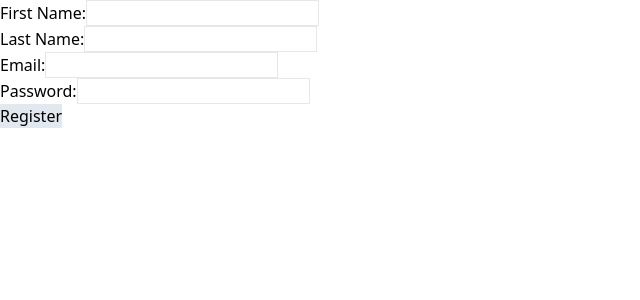
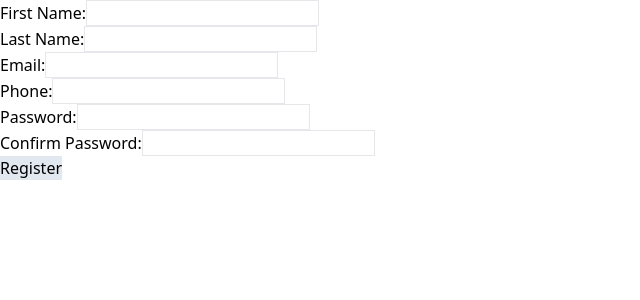
Before and after one commit to iamvetle/authentication, a Vue app in the folder frontend/: page /register in a window 1280 px wide. Shown: the top 300 px of the page, without its empty margins (0-640 px from the left). Built offline with nearby package versions, Linux system fonts and the light colour scheme.

Commit message:
fixed the register.vue properly, but still cant send

```diff
--- a/frontend/src/components/Register.vue
+++ b/frontend/src/components/Register.vue
@@ -2,42 +2,47 @@
     <div>
       <form @submit.prevent="submitForm">
         <div>
-          <label for="firstName">First Name:</label>
-          <input class="border" v-model="form.firstName" id="firstName" />
-          <div v-if="!v$.form.firstName.$pending && !v$.form.firstName.required">
+          <label for="first_name">First Name:</label>
+          <input class="border" v-model="first_name" id="first_name"/>
+          <div v-if="v$.first_name.$error">
             First name is required.
           </div>
         </div>
 
         <div>
-          <label for="lastName">Last Name:</label>
-          <input class="border" v-model="form.lastName" id="lastName" />
-          <div v-if="!v$.form.lastName.$pending && !v$.form.lastName.required">
+          <label for="last_name">Last Name:</label>
+          <input class="border" v-model="last_name" id="last_name" />
+          <div v-if="v$.last_name.$error">
             Last name is required.
           </div>
         </div>
 
-        <!-- <div>
-          <label for="username">Username:</label>
-          <input v-model="form.username" id="username" />
-          <div v-if="!v$.form.username.$pending && !v$.form.username.minLength">
-            Username must be at least 3 characters long.
-          </div>
-        </div> -->
-
         <div>
           <label for="email">Email:</label>
-          <input class="border" v-model="form.email" id="email" type="email" />
-          <div v-if="!v$.form.email.$pending && !v$.form.email.email">
+          <input class="border" v-model="email" id="email" type="email" />
+          <div v-if="v$.email.$error">
             Please enter a valid email address.
           </div>
         </div>
 
         <div>
+            <label for="phone">Phone:</label>
+            <input class="border" v-model="phone" id="phone" />
+        </div>
+
+        <div>
           <label for="password">Password:</label>
-          <input class="border" v-model="form.password" id="password" type="password" />
-          <div v-if="!v$.form.password.$pending && !v$.form.password.minLength">
+          <input class="border" v-model="password" id="password" type="password" />
+          <div v-if="v$.password.$error">
             Password must be at least 6 characters long.
+          </div>
+        </div>
+
+        <div>
+        <label for="confirmPassword">Confirm Password:</label>
+        <input class="border" v-model="confirmPassword" id="confirmPassword" type="password" />
+        <div class="text-red-500" v-if="v$.confirmPassword.$error">
+          The passwords do not match.
         </div>
       </div>
 
@@ -47,43 +52,46 @@
   </template>
 
 <script>
-  import { required, minLength, email } from '@vuelidate/validators';
-  import { useVuelidate } from '@vuelidate/core';
+
+import { useVuelidate } from '@vuelidate/core'
+import { required, email, sameAs, minLength } from '@vuelidate/validators'
 
 export default {
+  setup () {
+    return {
+      v$: useVuelidate()
+    }
+    },
     data() {
         return {
-        form: {
-          firstName: '',
-          lastName: '',
-          // username: '',
-          email: '',
-          password: '',
+            first_name:"",
+            last_name:"",
+            email:"",
+            phone:"",
+            password:"",
+            confirmPassword:"",
+        }
   },
-      };
-    },
-    validations: {
-      form: {
-        firstName: { required },
-        lastName: { required },
-        // username: { minLength: minLength(3) },
-        email: { email },
-        password: { minLength: minLength(6) },
-      },
-    },
-    setup() {
-      const v$ = useVuelidate();
-      return { v$ };
+  validations () {
+    return {
+        first_name:{ required, $autoDirty: true },
+        last_name:{ required, $autoDirty: true },
+        email: { required, email, $autoDirty: true  },
+        phone: { },
+        password:{ required, minLength: minLength(6), $autoDirty: true },
+        confirmPassword: {sameAsPassword: sameAs(this.password), $autoDirty: true },
+      }
   },
   methods: {
-      submitForm() {
-        this.v$.form.$touch();  // This triggers the validation for all fields
-        if (this.v$.form.$invalid) {
-          alert('Please fix the errors before submitting.');
+    async submitForm() {
+
+        if (! await this.v$.$validate()) {
+            console.log("Wrong form data:")
         } else {
-          console.log('Form data:', this.form);
+            console.log("Form data:")
         }
     }
-    },
-  };
+  }
+}
+
 </script>
```
Lines whose indentation alone changed are shown as unchanged.
